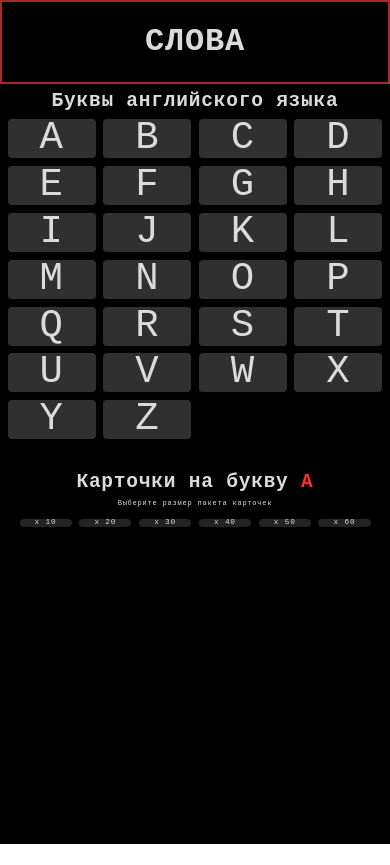
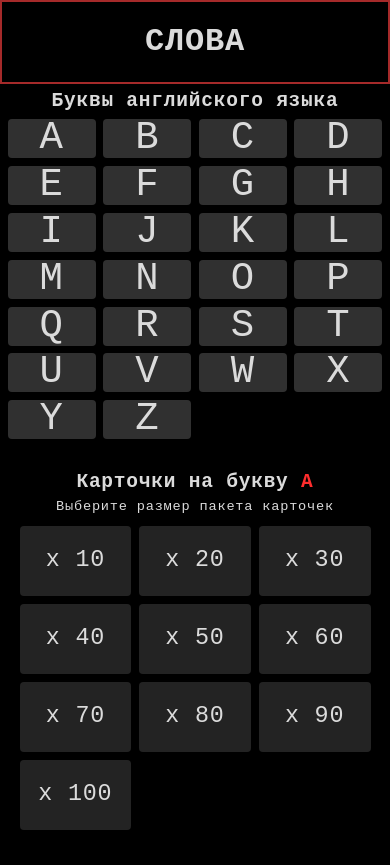
Before and after one commit to Dmitry-Dudarev/slova, a React (Create React App) app: page /slova/a in a window 390 px wide. Before the commit the page ends 844 px from the top, so only its background shows below. Built offline with nearby package versions, Linux system fonts and the light colour scheme.

Commit message:
feat: новые размеры карточек

```diff
--- a/src/components/App/App.js
+++ b/src/components/App/App.js
@@ -14,6 +14,15 @@ function App() {
   const [currentLetter, setCurrentLetter] = React.useState('');
   const [currentLesson, setCurrentLesson] = React.useState([]);
 
+  // React.useEffect(() => {
+  //   let utterance = new SpeechSynthesisUtterance("Hello, dude");
+  //   const voices = window.speechSynthesis.getVoices();
+  //   utterance.voice = voices[5]
+  //   speechSynthesis.speak(utterance)
+  // }, [])
+
+  const voices = window.speechSynthesis.getVoices();
+  console.log(voices)
 
   // const updateCurrentLetter = (newCurrentLetter) => {
   //   setCurrentLetter(newCurrentLetter)
--- a/src/components/Cards/Cards.css
+++ b/src/components/Cards/Cards.css
@@ -56,6 +56,19 @@
 }
 
 @media (max-width: 450px) {
+  .configurator__title {
+    font-size: 3.5vw;
+  }
+
+  .configurator__buttons-container {
+    grid-template-columns: repeat(3, 1fr);
+  }
+
+  .configurator__size-button-text {
+    font-size: 6vw;
+    padding: 6vw 1vw;
+  }
+
   .cards__title {
     font-size: 5vw;
   }
--- a/src/words/lessonSizes.js
+++ b/src/words/lessonSizes.js
@@ -1 +1 @@
-export const lessonSizes = [10, 20, 30, 40, 50, 60];
+export const lessonSizes = [10, 20, 30, 40, 50, 60, 70, 80, 90, 100];
```
